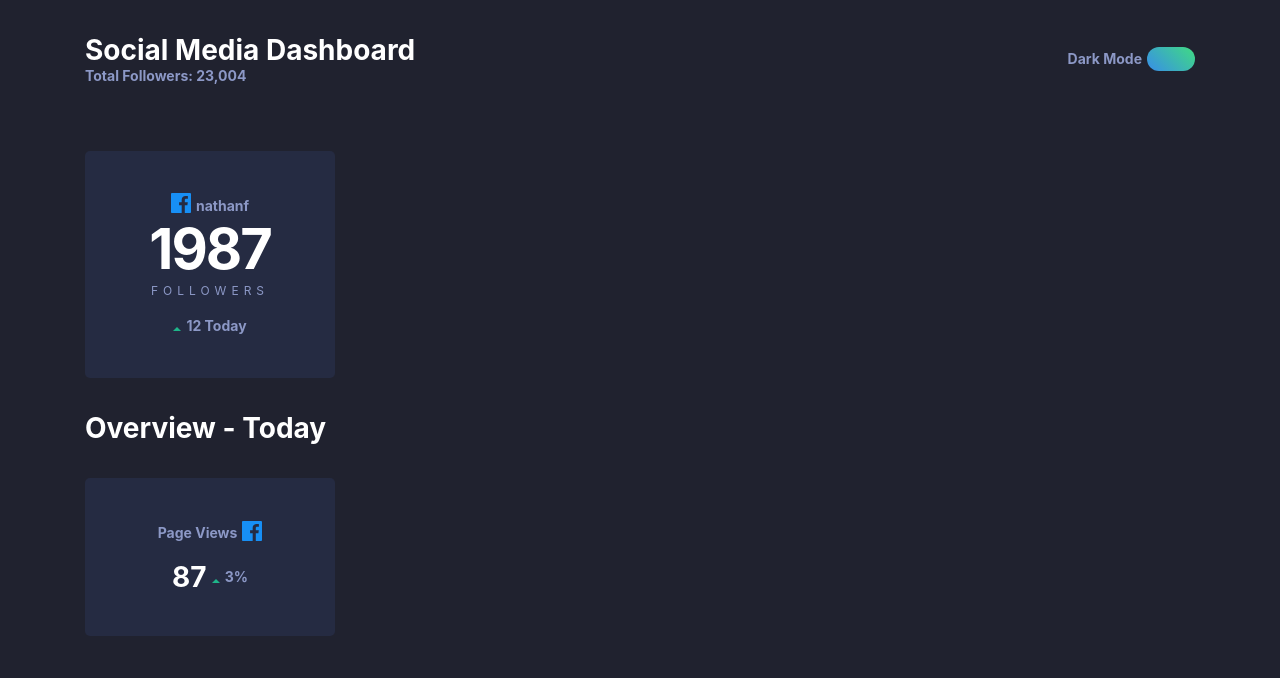
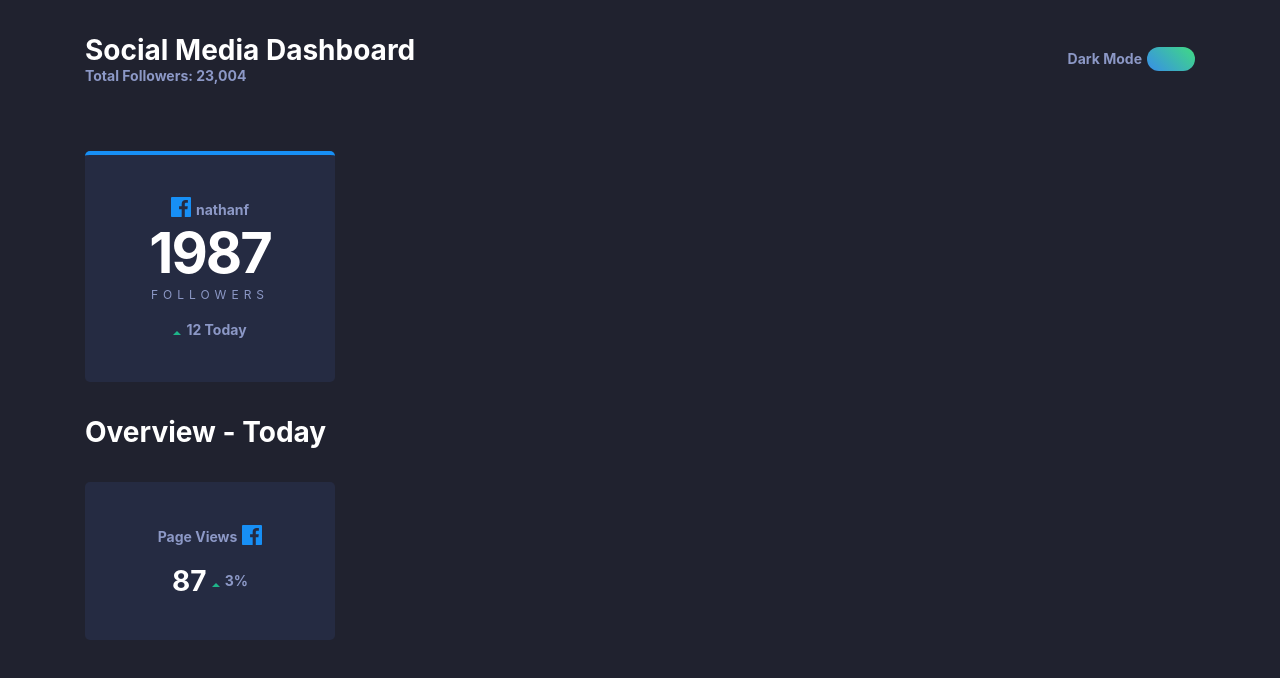
Before and after one commit to LovelyFox-code/social-media-dashboard, a React (Create React App) app: page / in a window 1280 px wide. Shown: the top 678 px of the page. Built offline with nearby package versions, Linux system fonts and the light colour scheme.

Commit message:
use props styled comps

```diff
--- a/src/App.js
+++ b/src/App.js
@@ -25,7 +25,7 @@
           </Div>
         </Nav>
         <Row>
-          <Card>
+          <Card big>
               <Row>
                 <Span><svg xmlns="http://www.w3.org/2000/svg" width="20" height="20"><path fill="#178FF5" d="M18.896 0H1.104C.494 0 0 .494 0 1.104v17.793C0 19.506.494 20 1.104 20h9.58v-7.745H8.076V9.237h2.606V7.01c0-2.583 1.578-3.99 3.883-3.99 1.104 0 2.052.082 2.329.119v2.7h-1.598c-1.254 0-1.496.597-1.496 1.47v1.928h2.989l-.39 3.018h-2.6V20h5.098c.608 0 1.102-.494 1.102-1.104V1.104C20 .494 19.506 0 18.896 0z"/></svg></Span>
                 <P>{data[0].facebook.user}</P>
```
